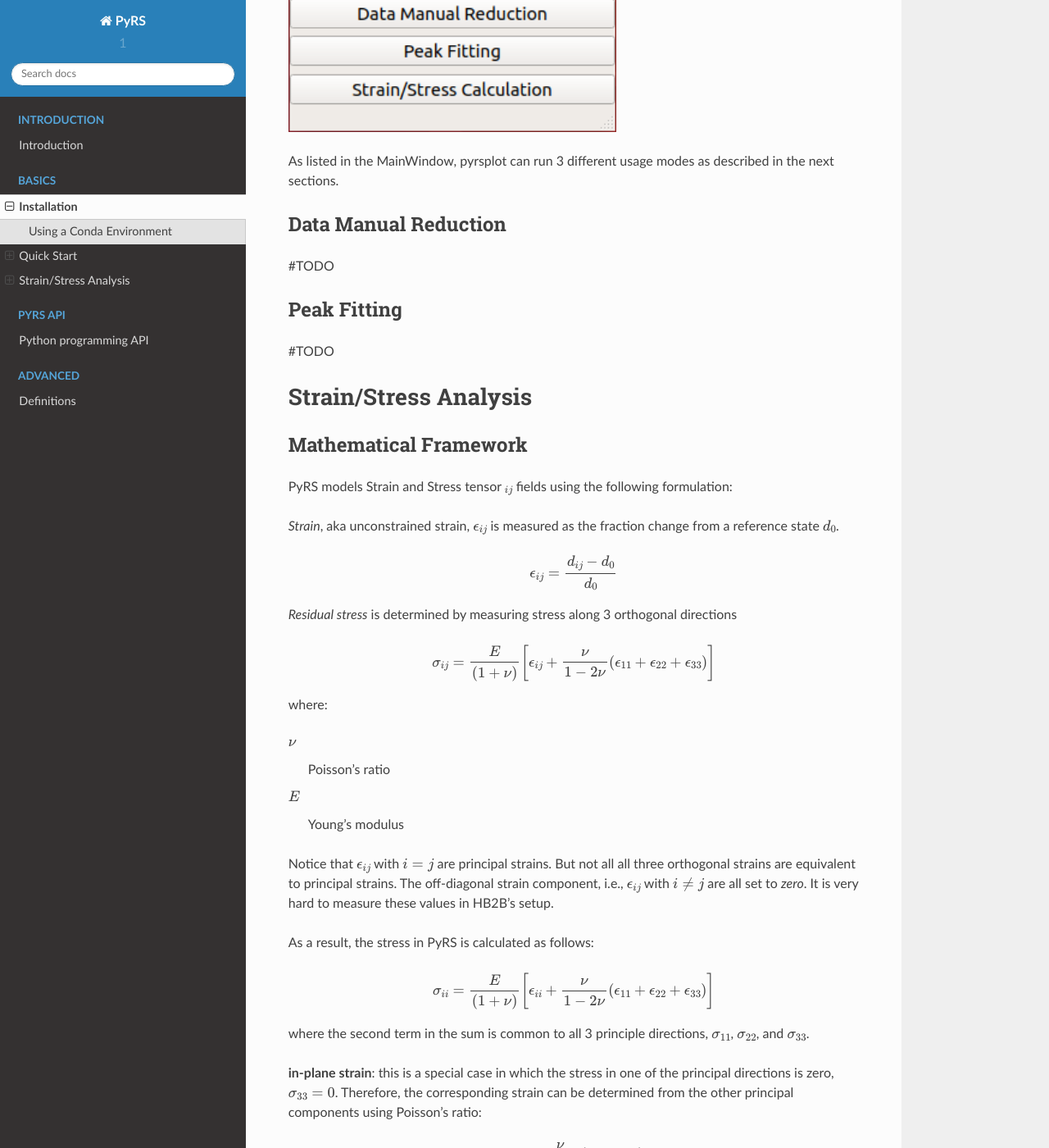
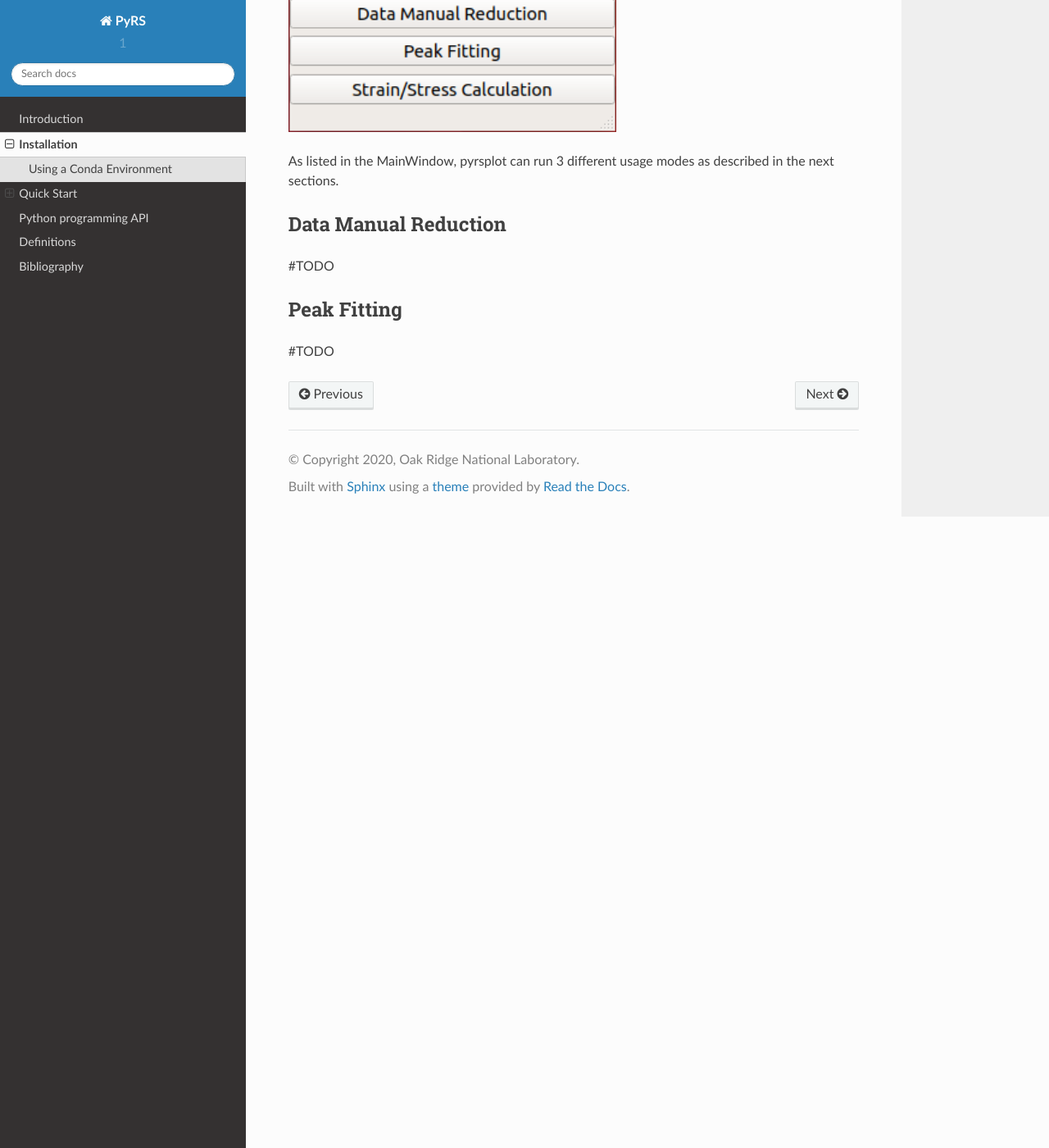
Before and after one commit to neutrons/PyRS, a Sphinx documentation site: the page built from docs/rtd/source/basics/basics.rst, in a window 1280 px wide and 1400 px high, scrolled down 1023 px. Shown: the whole window at 82% size. Built offline with Sphinx 7.4.7 and the Read the Docs theme 2.0.0, drawn with Linux system fonts in a browser that asks for light colours; pages that are not in the unit, such as notebooks, are missing from menus; some of the changed text lies outside the part shown.

Commit message:
updated RTD format

```diff
--- a/docs/rtd/source/basics/basics.rst
+++ b/docs/rtd/source/basics/basics.rst
@@ -55,61 +55,3 @@
 ============
 
 #TODO
-
-Strain/Stress Analysis
-###########
-
-Mathematical Framework
-=====================
-
-PyRS models Strain and Stress tensor :math:`_{ij}` fields using the following formulation:
-
-*Strain*, aka  unconstrained strain, :math:`\epsilon_{ij}` is measured as the fraction change from a reference state :math:`d_0`.
-
-.. math::
-
-   \epsilon_{ij} = \frac{d_{ij} - d_0}{d_0}
-
-
-*Residual stress* is determined by measuring stress along 3 orthogonal directions
-
-.. math::
-
-   \sigma_{ij} = \frac{E}{(1 + \nu)}\left[\epsilon_{ij} + \frac{\nu}{1-2\nu}(\epsilon_{11} + \epsilon_{22} + \epsilon_{33})\right]
-
-where:
-
-:math:`\nu`
-   Poisson's ratio
-
-:math:`E`
-   Young's modulus
-
-
-Notice that :math:`\epsilon_{ij}` with :math:`i = j` are principal strains.
-But not all all three orthogonal strains are equivalent to principal strains.
-The off-diagonal strain component, i.e., :math:`\epsilon_{ij}` with :math:`i \neq j` are all set to *zero*.
-It is very hard to measure these values in HB2B's setup.
-
-As a result, the stress in PyRS is calculated as follows:
-
-.. math::
-
-   \sigma_{ii} = \frac{E}{(1 + \nu)}\left[\epsilon_{ii} + \frac{\nu}{1-2\nu}(\epsilon_{11} + \epsilon_{22} + \epsilon_{33})\right]
-
-where the second term in the sum is common to all 3 principle directions, :math:`\sigma_{11}`, :math:`\sigma_{22}`, and :math:`\sigma_{33}`.
-
-**in-plane strain**: this is a special case in which the stress in one of the principal directions is zero, :math:`\sigma_{33}=0`. Therefore, the corresponding strain can be determined from the other principal components using Poisson's ratio:
-
-.. math::
-
-   \epsilon_{33} = \frac{\nu}{\nu-1}(\epsilon_{11} + \epsilon_{22})
-
-
-Resulting in a simplified set of equations for the *in-plane stress* case:
-
-.. math::
-
-   \sigma_{11} &=& \frac{E}{(1 + \nu)}\left[\epsilon_{11} + \frac{\nu (\epsilon_{11} + \epsilon_{22})}{1-\nu}\right] \\[1cm]
-   \sigma_{22} &=& \frac{E}{(1 + \nu)}\left[\epsilon_{22} + \frac{\nu (\epsilon_{11} + \epsilon_{22})}{1-\nu}\right] \\[1cm]
-   \sigma_{33} &=& 0
```
Also changed, not shown: docs/rtd/source/advanced/advanced.rst (+22 -6 lines), docs/rtd/source/api/modules.rst (+50 -2 lines), docs/rtd/source/api/pyRS.rst (+16 -13 lines), docs/rtd/source/bibliography.rst (added, +18 -0 lines), docs/rtd/source/index.rst (+13 -22 lines), 1 other file.
